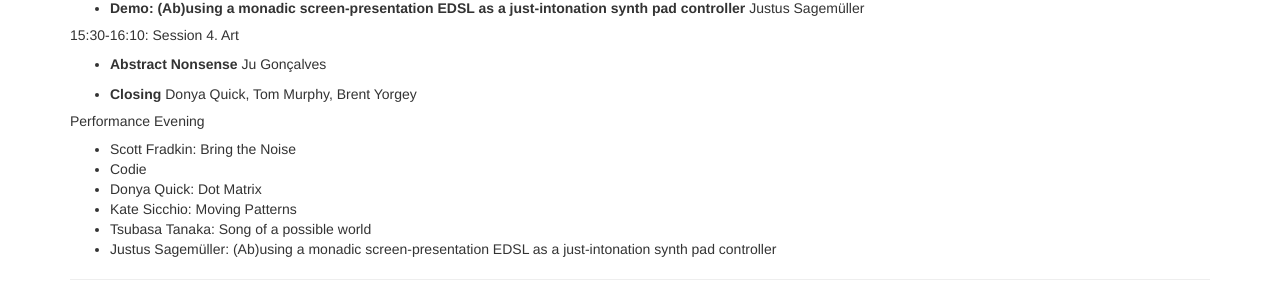
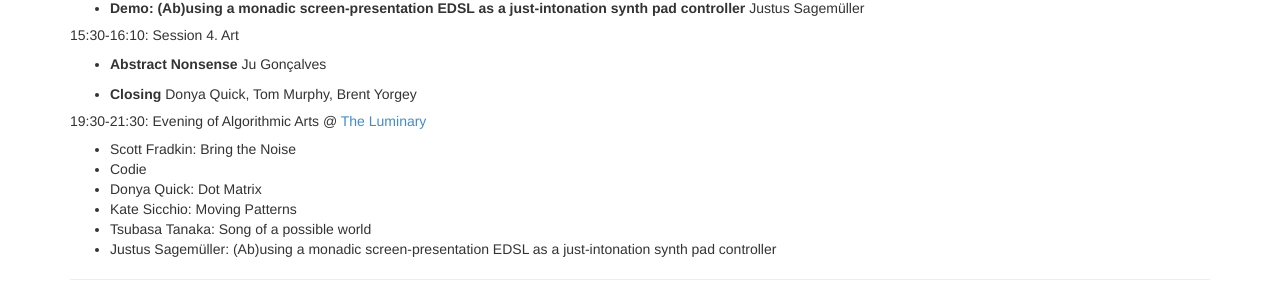
Before and after one commit to functional-art/functional-art.github.com, a Jekyll site: the page built from 2018/index.md, in a window 1280 px wide. Shown: the part 1125-1426 px from the top of the page. Built offline with Jekyll 4.4.1, drawn with Linux system fonts in a browser that asks for light colours; nearby versions of some CDN libraries.

Commit message:
add performance evening info

```diff
--- a/2018/index.md
+++ b/2018/index.md
@@ -92,7 +92,7 @@ website](https://icfp18.sigplan.org/track/farm-2018-papers#program).
 * **Closing**
   Donya Quick, Tom Murphy, Brent Yorgey
 
-##### Performance Evening
+##### 19:30-21:30: Evening of Algorithmic Arts @ [The Luminary](https://theluminaryarts.com/)
 
 - Scott Fradkin: Bring the Noise
 - Codie
```
